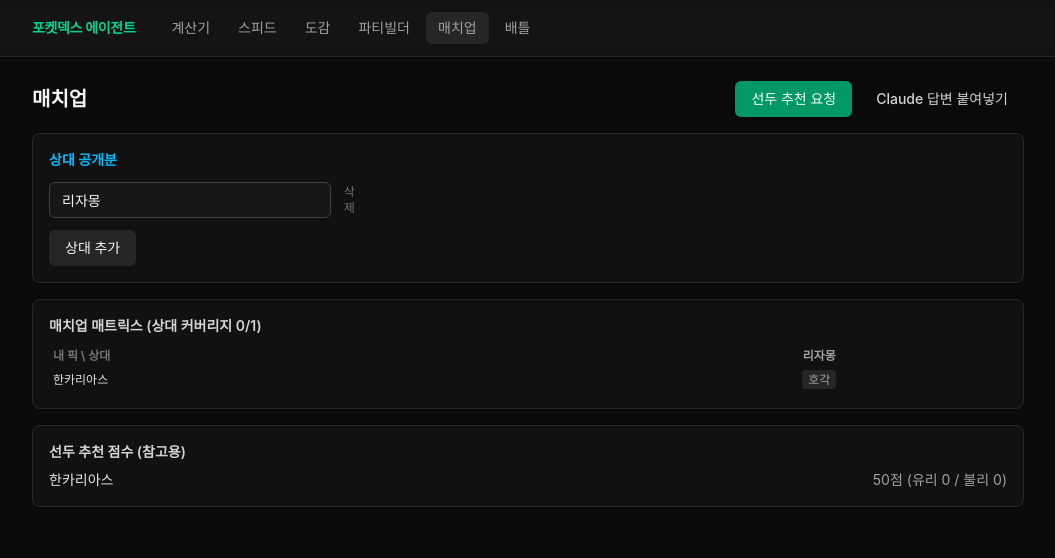
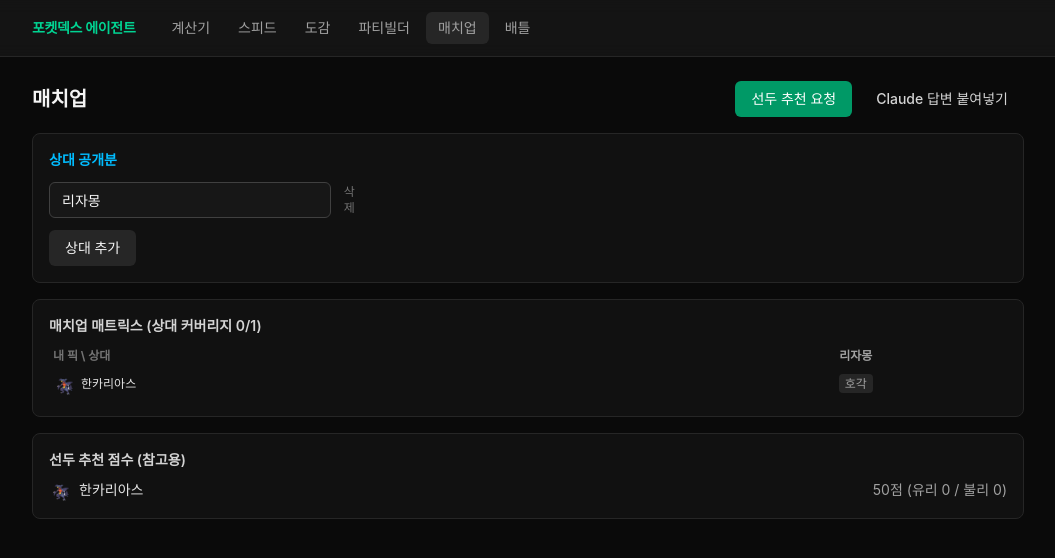
Before and after one commit to ParkGiraffe/pokedex-ai, a React (Vite) app in the folder apps/client/: page /matchup in a window 1280 px wide. Shown: the top 558 px of the page, without its empty margins (112-1167 px from the left). Built offline with nearby package versions, Linux system fonts and the light colour scheme.

Commit message:
포켓몬 미니 아이콘 UI 연동 (도감·파티·매치업·배틀·계산기·스피드)

```diff
--- /dev/null
+++ b/apps/client/src/features/pokemon-picker/ui/PokemonIcon.tsx
@@ -0,0 +1,23 @@
+import { findPokemon } from "@pokedex-agent/pokedex-core";
+
+import { cn } from "@/common/lib/cn";
+
+type PokemonIconProps = {
+  species: string;
+  className?: string;
+};
+
+export const PokemonIcon = ({ species, className }: PokemonIconProps) => {
+  const entry = findPokemon(species);
+  if (!entry) {
+    return null;
+  }
+  return (
+    <img
+      src={`/sprites/${entry.no}.png`}
+      alt={species}
+      loading="lazy"
+      className={cn("inline-block h-9 w-9 shrink-0 object-contain", className)}
+    />
+  );
+};
--- a/apps/client/src/pages/battle/ui/BattlePage.tsx
+++ b/apps/client/src/pages/battle/ui/BattlePage.tsx
@@ -10,6 +10,7 @@ import { Select } from "@/common/ui/Select";
 import { ExportButton } from "@/features/claude-bridge/ui/ExportButton";
 import { PasteSidePanel } from "@/features/claude-bridge/ui/PasteSidePanel";
 import { PokemonDatalist } from "@/features/pokemon-picker/ui/PokemonDatalist";
+import { PokemonIcon } from "@/features/pokemon-picker/ui/PokemonIcon";
 import { PokemonPicker } from "@/features/pokemon-picker/ui/PokemonPicker";
 import { buildParty } from "@/pages/party/lib/party";
 import { usePartyStore } from "@/pages/party/model/store";
@@ -100,6 +101,15 @@ export const BattlePage = () => {
             </Select>
           </Field>
 
+          <div className="flex items-center gap-2 text-sm text-neutral-300">
+            <PokemonIcon species={myParty[activeIndex]?.species ?? ""} />
+            <span className="text-neutral-500">vs</span>
+            <PokemonIcon species={battle.opponentSpecies} />
+            <span>
+              {battle.opponentSpecies} HP {battle.opponentHpPercent}%
+            </span>
+          </div>
+
           {options ? (
             <table className="w-full border-collapse text-sm">
               <thead>
--- a/apps/client/src/pages/dex/ui/DexPage.tsx
+++ b/apps/client/src/pages/dex/ui/DexPage.tsx
@@ -9,6 +9,7 @@ import { Input } from "@/common/ui/Input";
 import { Select } from "@/common/ui/Select";
 import { CopyButton } from "@/features/claude-bridge/ui/CopyButton";
 import { PasteSidePanel } from "@/features/claude-bridge/ui/PasteSidePanel";
+import { PokemonIcon } from "@/features/pokemon-picker/ui/PokemonIcon";
 
 import {
   ALL_GENERATIONS,
@@ -95,6 +96,7 @@ export const DexPage = () => {
       {selected && (
         <Card className="flex flex-col gap-3">
           <div className="flex flex-wrap items-center gap-3">
+            <PokemonIcon species={selected.ko} className="h-12 w-12" />
             <span className="text-lg font-bold">
               #{selected.no} {selected.ko}
             </span>
@@ -140,7 +142,8 @@ export const DexPage = () => {
                 : "border-neutral-800 bg-neutral-900/40 hover:border-neutral-700"
             )}
           >
-            <span className="flex items-center gap-2">
+            <span className="flex items-center gap-1.5">
+              <PokemonIcon species={entry.ko} className="h-7 w-7" />
               <span className="text-xs text-neutral-500">#{entry.no}</span>
               <span className="text-sm font-medium">{entry.ko}</span>
             </span>
--- a/apps/client/src/pages/matchup/ui/MatchupPage.tsx
+++ b/apps/client/src/pages/matchup/ui/MatchupPage.tsx
@@ -7,6 +7,7 @@ import { Card } from "@/common/ui/Card";
 import { ExportButton } from "@/features/claude-bridge/ui/ExportButton";
 import { PasteSidePanel } from "@/features/claude-bridge/ui/PasteSidePanel";
 import { PokemonDatalist } from "@/features/pokemon-picker/ui/PokemonDatalist";
+import { PokemonIcon } from "@/features/pokemon-picker/ui/PokemonIcon";
 import { PokemonPicker } from "@/features/pokemon-picker/ui/PokemonPicker";
 import { buildParty } from "@/pages/party/lib/party";
 import { usePartyStore } from "@/pages/party/model/store";
@@ -103,7 +104,12 @@ export const MatchupPage = () => {
               <tbody>
                 {myParty.map((member, rowIndex) => (
                   <tr key={`${member.species}-${rowIndex}`}>
-                    <td className="p-1 font-medium text-neutral-200">{member.species}</td>
+                    <td className="p-1 font-medium text-neutral-200">
+                      <span className="flex items-center gap-1">
+                        <PokemonIcon species={member.species} className="h-6 w-6" />
+                        {member.species}
+                      </span>
+                    </td>
                     {validOpponents.map((opponent) => {
                       const score = matchup.pairwise(member, opponent);
                       return (
@@ -127,7 +133,10 @@ export const MatchupPage = () => {
             <ul className="flex flex-col gap-1 text-sm">
               {board.map((lead) => (
                 <li key={lead.myPick} className="flex items-center justify-between">
-                  <span className="text-neutral-200">{lead.myPick}</span>
+                  <span className="flex items-center gap-1.5 text-neutral-200">
+                    <PokemonIcon species={lead.myPick} className="h-6 w-6" />
+                    {lead.myPick}
+                  </span>
                   <span className="text-neutral-400">
                     {lead.finalScore}점 (유리 {lead.favorable} / 불리 {lead.unfavorable})
                   </span>
--- a/apps/client/src/pages/party/ui/PartyPage.tsx
+++ b/apps/client/src/pages/party/ui/PartyPage.tsx
@@ -11,6 +11,7 @@ import { Select } from "@/common/ui/Select";
 import { ExportButton } from "@/features/claude-bridge/ui/ExportButton";
 import { PasteSidePanel } from "@/features/claude-bridge/ui/PasteSidePanel";
 import { PokemonDatalist } from "@/features/pokemon-picker/ui/PokemonDatalist";
+import { PokemonIcon } from "@/features/pokemon-picker/ui/PokemonIcon";
 import { PokemonPicker } from "@/features/pokemon-picker/ui/PokemonPicker";
 
 import { buildParty, memberError, teamWeakness } from "../lib/party";
@@ -33,7 +34,10 @@ const PartySlot = ({ index, draft, onChange, onRemove }: SlotProps) => {
   return (
     <Card className="flex flex-col gap-3">
       <div className="flex items-center justify-between">
-        <span className="text-sm font-semibold text-neutral-300">슬롯 {index + 1}</span>
+        <span className="flex items-center gap-2 text-sm font-semibold text-neutral-300">
+          슬롯 {index + 1}
+          <PokemonIcon species={draft.species} className="h-7 w-7" />
+        </span>
         <button type="button" onClick={onRemove} className="text-xs text-neutral-500 hover:text-rose-400">
           삭제
         </button>
--- a/apps/client/src/pages/speed/ui/SpeedPage.tsx
+++ b/apps/client/src/pages/speed/ui/SpeedPage.tsx
@@ -10,6 +10,7 @@ import { Select } from "@/common/ui/Select";
 import { CopyButton } from "@/features/claude-bridge/ui/CopyButton";
 import { PasteSidePanel } from "@/features/claude-bridge/ui/PasteSidePanel";
 import { PokemonDatalist } from "@/features/pokemon-picker/ui/PokemonDatalist";
+import { PokemonIcon } from "@/features/pokemon-picker/ui/PokemonIcon";
 import { PokemonPicker } from "@/features/pokemon-picker/ui/PokemonPicker";
 
 import { buildSpeedMarkdown, compareSpeed, computeSpeed } from "../lib/calc";
@@ -31,7 +32,10 @@ const SideCard = ({ title, accent, side, onChange }: SideCardProps) => {
         <span className="text-lg font-bold">{speed ?? "-"}</span>
       </div>
       <Field label="종족">
-        <PokemonPicker value={side.species} invalid={speed === undefined} onSelect={(name) => onChange({ species: name })} />
+        <div className="flex items-center gap-2">
+          <PokemonIcon species={side.species} />
+          <PokemonPicker value={side.species} invalid={speed === undefined} onSelect={(name) => onChange({ species: name })} />
+        </div>
       </Field>
       <div className="grid grid-cols-2 gap-3">
         <Field label="스피드 노력치">
```
Also changed, not shown: apps/client/src/pages/calculator/ui/CalculatorPage.tsx (+7 -0 lines).
